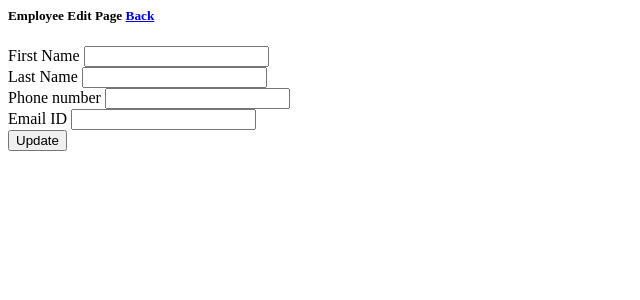
After one commit to UdaraEkanayake/php-CRUD, a CodeIgniter app: the page made by application/views/frontend/edit.php in a window 1280 px wide. The commit adds this page. Shown: the top 300 px of the page, without its empty margins (0-640 px from the left). Run offline with CodeIgniter, Linux system fonts and the light colour scheme; data that the repository does not hold is empty.

Commit message:
Edit data
Done

```diff
--- a/application/config/routes.php
+++ b/application/config/routes.php
@@ -66,3 +66,4 @@ $route['blog/(:num)'] = 'PageController/blog/$1';
 $route['employee'] = 'Frontend/EmployeeController/index';
 $route['employee/add'] = 'Frontend/EmployeeController/create';
 $route['employee/store'] = 'Frontend/EmployeeController/store';
+$route['employee/edit/(:any)'] = 'Frontend/EmployeeController/edit/$1';
--- /dev/null
+++ b/application/views/frontend/edit.php
@@ -0,0 +1,50 @@
+
+<div class="comntainer">
+        <div class="row">
+            <div class="col-md-12 mt-4">
+                <div class="card">
+                    <div class="card-header">
+                        <!-- fetch the data using id into the text box  -->
+                        <h5>Employee Edit Page
+                        <a href="<?php echo base_url('employee');?>" class="btn btn-danger float-right">Back</a>
+                        </h5>
+                    </div>
+                    <div class="card body">
+                        <form action="" method="POST">
+                            <div class="form-group">
+                                <label for="">First Name</label>
+                                <input type="text" name="first_name" value="<?= $employee->first_name ?>" class="form-control">
+                                <!-- form error -->
+                                <small><?php echo form_error('first_name'); ?></small>
+                            </div>
+
+                            <div class="form-group">
+                                <label for="">Last Name</label>
+                                <input type="text" name="last_name" value="<?= $employee->last_name ?>" class="form-control">
+                                <!-- form error -->
+                                <small><?php echo form_error('last_name'); ?></small>
+                            </div>
+
+                            <div class="form-group">
+                                <label for="">Phone number</label>
+                                <input type="text" name="phone" value="<?= $employee->phone ?>" class="form-control">
+                                <!-- form error -->
+                                <small><?php echo form_error('phone'); ?></small>
+                            </div>
+
+                            <div class="form-group">
+                                <label for="">Email ID</label>
+                                <input type="text" name="email" value="<?= $employee->email ?>" class="form-control">
+                                <!-- form error -->
+                                <small><?php echo form_error('email'); ?></small>
+                            </div>
+
+                            <div class="form-group">
+                               <button type="submit" class="btn btn-info">Update</button>
+                            </div>
+                        </form>
+                    </div>
+                </div>
+            </div>
+        </div>
+    </div>
```
Also changed, not shown: application/controllers/Frontend/EmployeeController.php (+18 -2 lines), application/models/EmployeeModel.php (+7 -0 lines), application/views/frontend/employee.php (+3 -4 lines).
